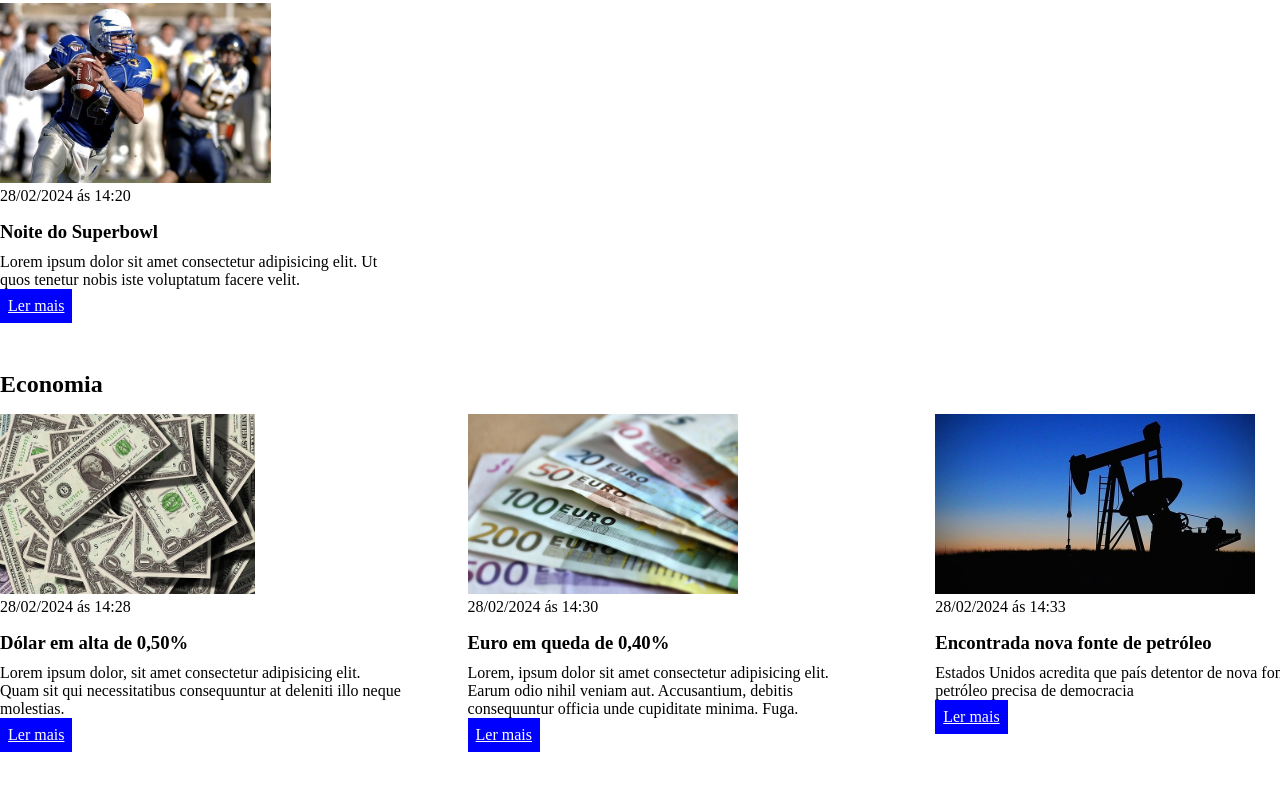
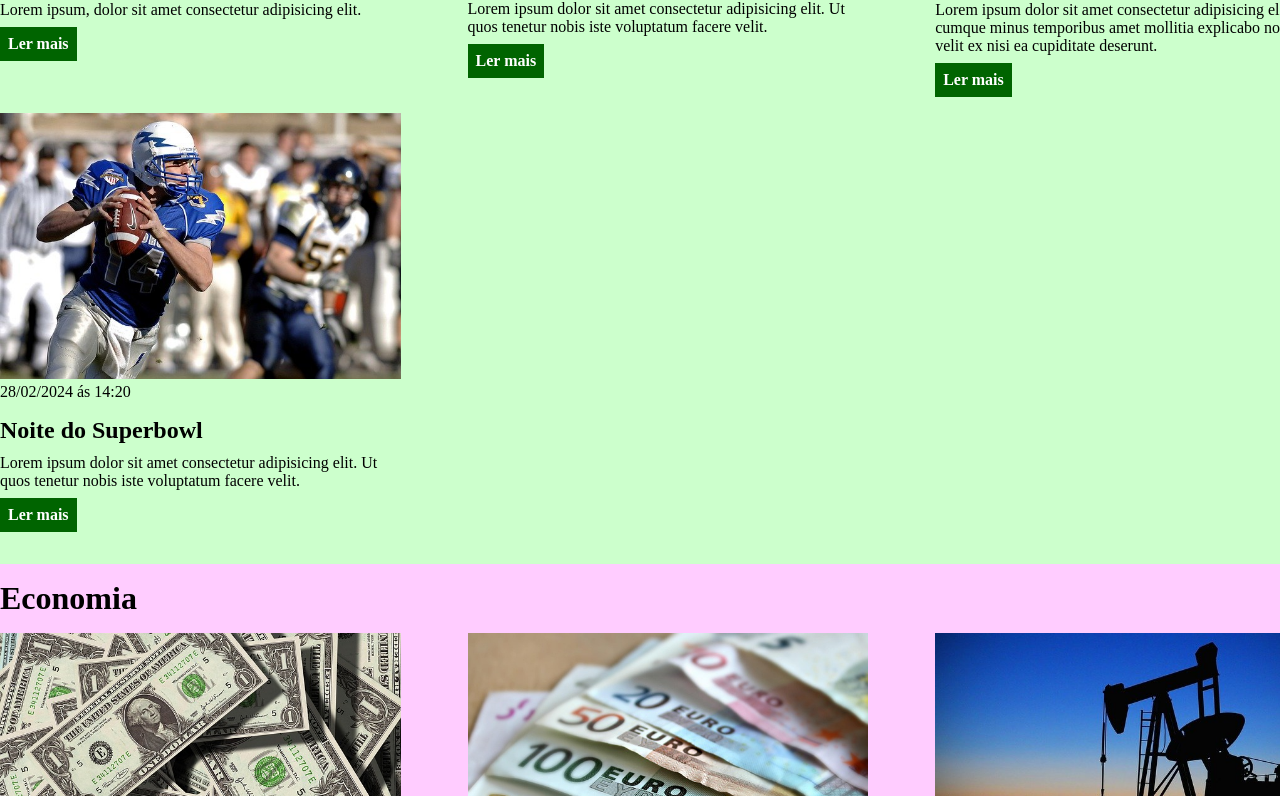
Before and after one commit to JoaoVictorBarbieri/curso_html_ebac, a plain HTML site: page CSS m2/index.html in a window 1280 px wide. Shown: the part 479-1275 px from the top of the page. Drawn offline with Linux system fonts and the light colour scheme.

Commit message:
fim do módulo seguindo o professor

```diff
--- a/CSS m2/index.html
+++ b/CSS m2/index.html
@@ -12,8 +12,8 @@
             <h1>Meu Portal de notícias</h1>
         <nav>
             <ul>
-                <li><a href="">Esportes</a></li>
-                <li><a href="">Economia</a></li>
+                <li><a href="#sports">Esportes</a></li>
+                <li><a href="#economy">Economia</a></li>
             </ul>
         </nav>
         </div>
--- a/CSS m2/main.css
+++ b/CSS m2/main.css
@@ -15,7 +15,13 @@ header .container1 {
 }
 header li a {
     color: white;
-
+    font-family: Impact, Haettenschweiler, 'Arial Narrow Bold', sans-serif;
+    font-weight: 100;
+    text-decoration: none;
+    margin-left: 16px;
+}
+header li a:hover {
+    text-decoration: underline;
 }
 body > header {
     background-color: cadetblue;
@@ -33,7 +39,8 @@ body > header {
 }
 
 .artigos article img {
-    height: 180px;
+    /* height: 180px; */
+    width: 100%;
 }
 
 .artigos article {
@@ -54,6 +61,34 @@ section h2, .artigos article {
     color: white;
     padding: 8px;
     display: inline-block;
+    text-decoration: none;
+    font-weight: bold;
+    margin-top: 8px;
+}
+.artigos article a:hover {
+    text-decoration: underline;
+}
+.artigos article p, .artigos article a {
+    font-family: 'Times New Roman', Times, serif;
+}
+section h3 {
+    font-size: 24px;
+}
+section h2 {
+    font-size: 32px;
+}
+
+#sports {
+    background-color: rgba(0, 255, 0, 0.2);
+}
+#sports .artigos article a {
+    background-color: darkgreen;
+}
+#economy {
+    background-color: rgba(255, 0, 255, 0.2);
+}
+#economy .artigos article a {
+    background-color: darkmagenta;
 }
 /* h1 serve para colocar em todos os titulos
 # + id para um item especifico
```
